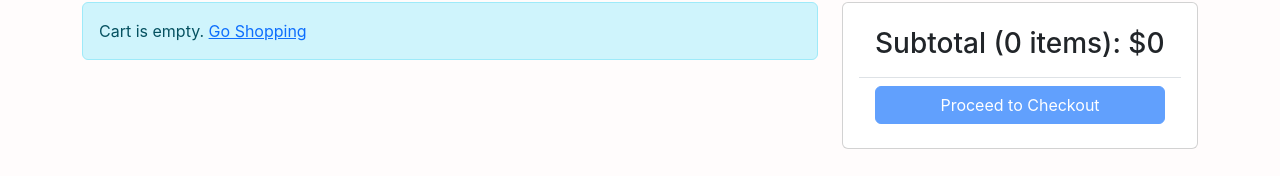
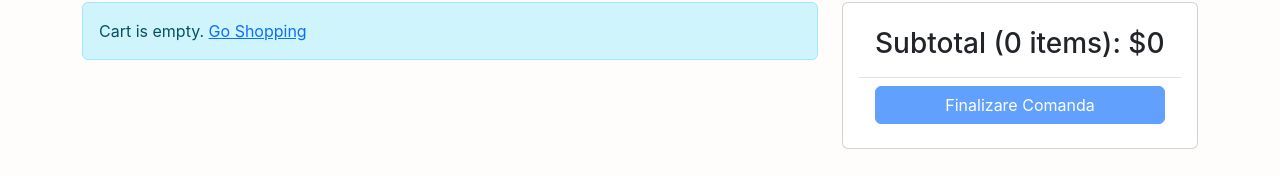
Before and after one commit to filippaulescu/BookShop, a React (Create React App) app in the folder frontend/: page /cart in a window 1280 px wide. Shown: the part 126-302 px from the top of the page. Built offline with nearby package versions, Linux system fonts and the light colour scheme.

Commit message:
Imbunatatire Cart si CartScreen

```diff
--- a/frontend/src/App.js
+++ b/frontend/src/App.js
@@ -68,6 +68,7 @@ function App() {
             <Route path="/cart" element={<CartScreen />} />
             <Route path="/signin" element={<SigninScreen />} />
             <Route path="/cart/:id" element={<CartScreen />} />
+            <Route path="/product/:slug" element={<ProductScreen />} />
           </Routes>
         </Container>
       </main>
--- a/frontend/src/screens/CartScreen.js
+++ b/frontend/src/screens/CartScreen.js
@@ -122,7 +122,7 @@ export default function CartScreen() {
                       onClick={checkoutHandler}
                       disabled={cartItems.length === 0}
                     >
-                      Proceed to Checkout
+                      Finalizare Comanda
                     </Button>
                   </div>
                 </ListGroup.Item>
```
